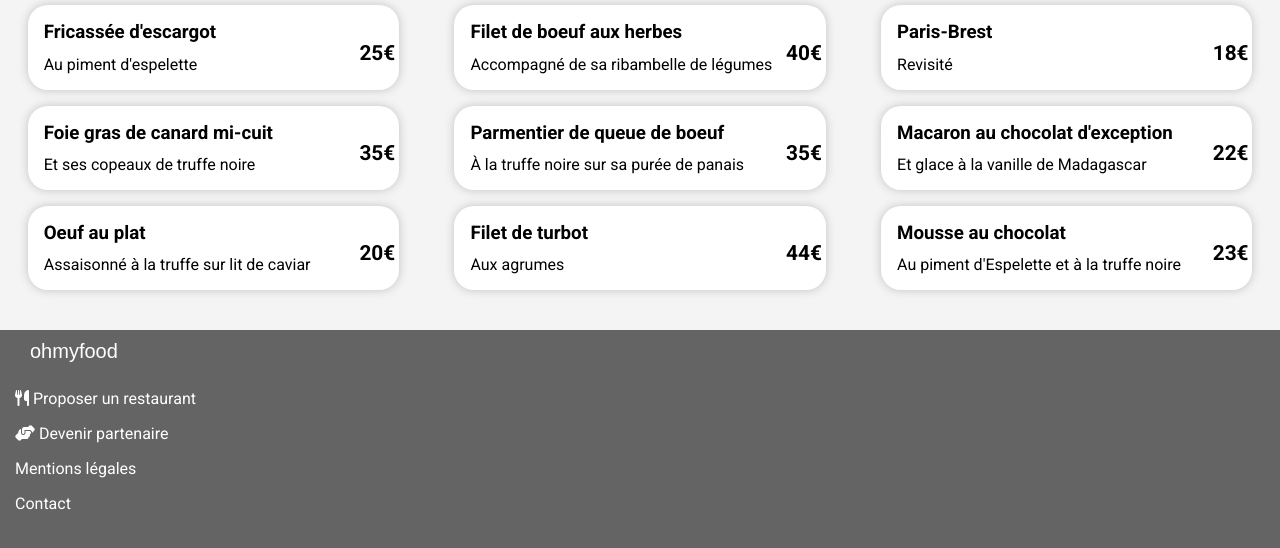
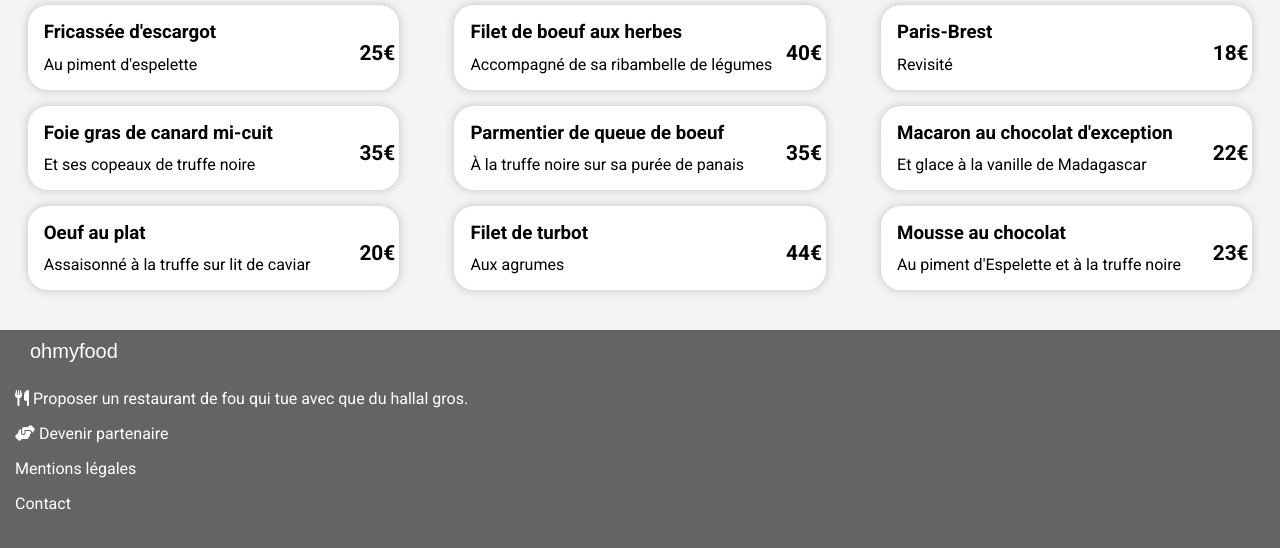
Before and after one commit to mkrela/OhMyFood, a website: page lapalettedugout.html in a window 1280 px wide. Shown: the part 460-1008 px from the top of the page. Drawn offline with Linux system fonts and the light colour scheme; a web font is replaced by a local one.

Commit message:
Update lapalettedugout.html
test

```diff
--- a/lapalettedugout.html
+++ b/lapalettedugout.html
@@ -202,7 +202,7 @@
             <li>
                 <p>
                     <i class="fas fa-utensils"></i>
-                    Proposer un restaurant
+                    Proposer un restaurant de fou qui tue avec que du hallal gros.
                 </p>
             </li>
             <li>
@@ -219,6 +219,7 @@
             </li>
         </ul>
     </footer>
+
 </body>
 
 </html>
```
